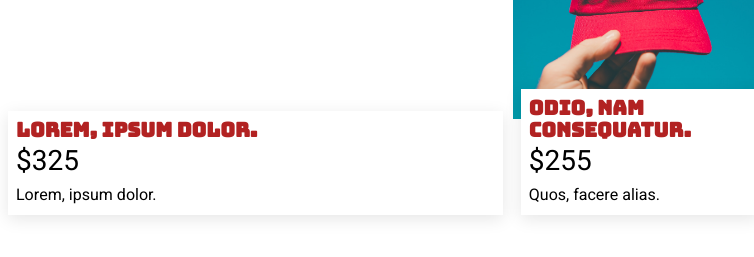
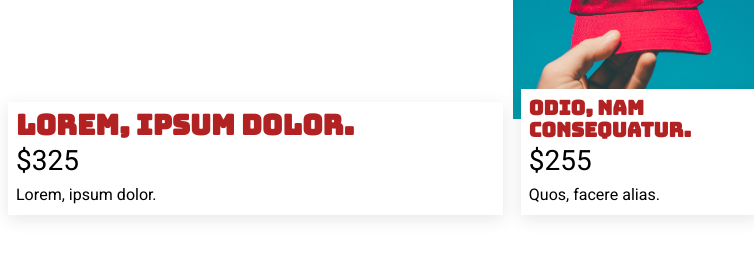
Before and after one commit to Annie-Huang/dynamic-grid-layout, a website: page index.html in a window 1280 px wide. Shown: the part 551-808 px from the top of the page, 0-754 px from the left. Drawn offline with Linux system fonts and the light colour scheme.

Commit message:
Cart title should be bigger for featured card.

```diff
--- a/demo.css
+++ b/demo.css
@@ -152,3 +152,6 @@ body {
   /* 1.25 is the magic number, you play around with different screen width to come up with that size. */
   aspect-ratio: 1 / 1.25;
 }
+.card.featured .card__title {
+  font-size: 1.75rem;
+}
```
